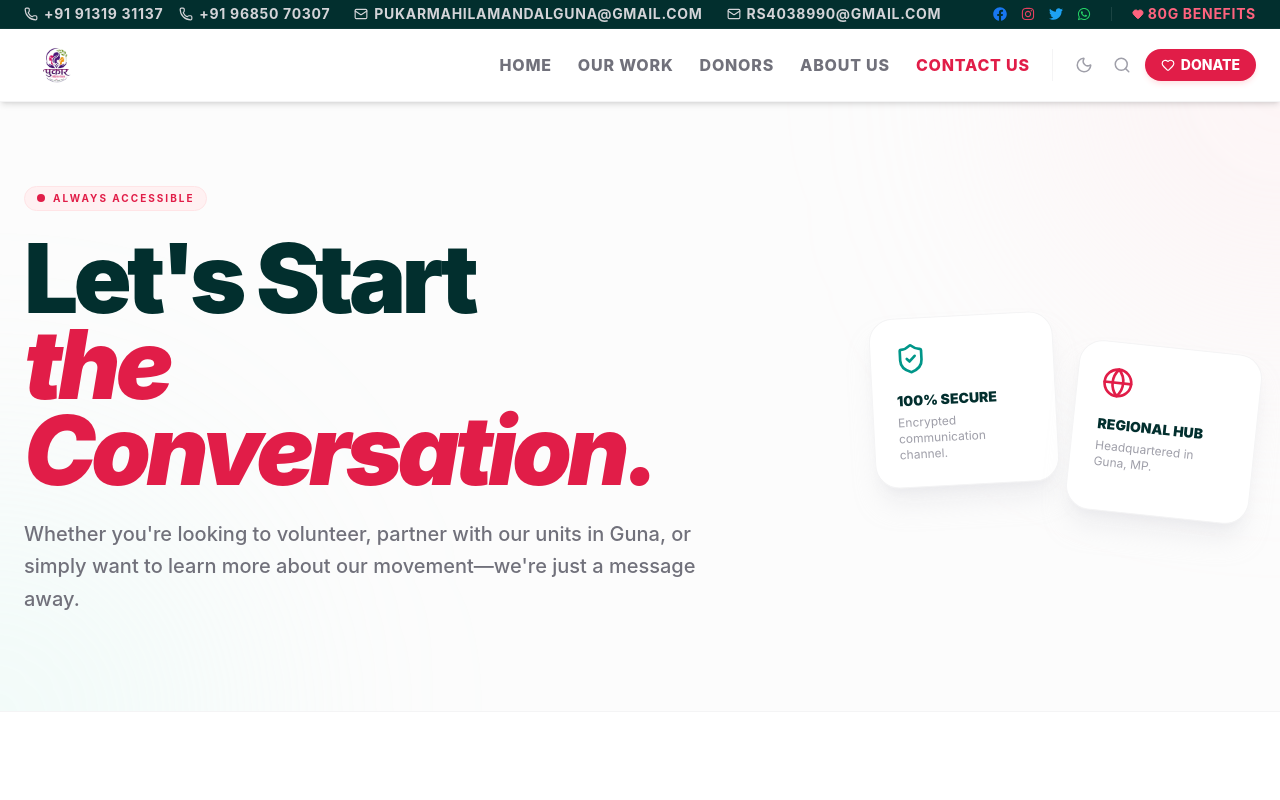
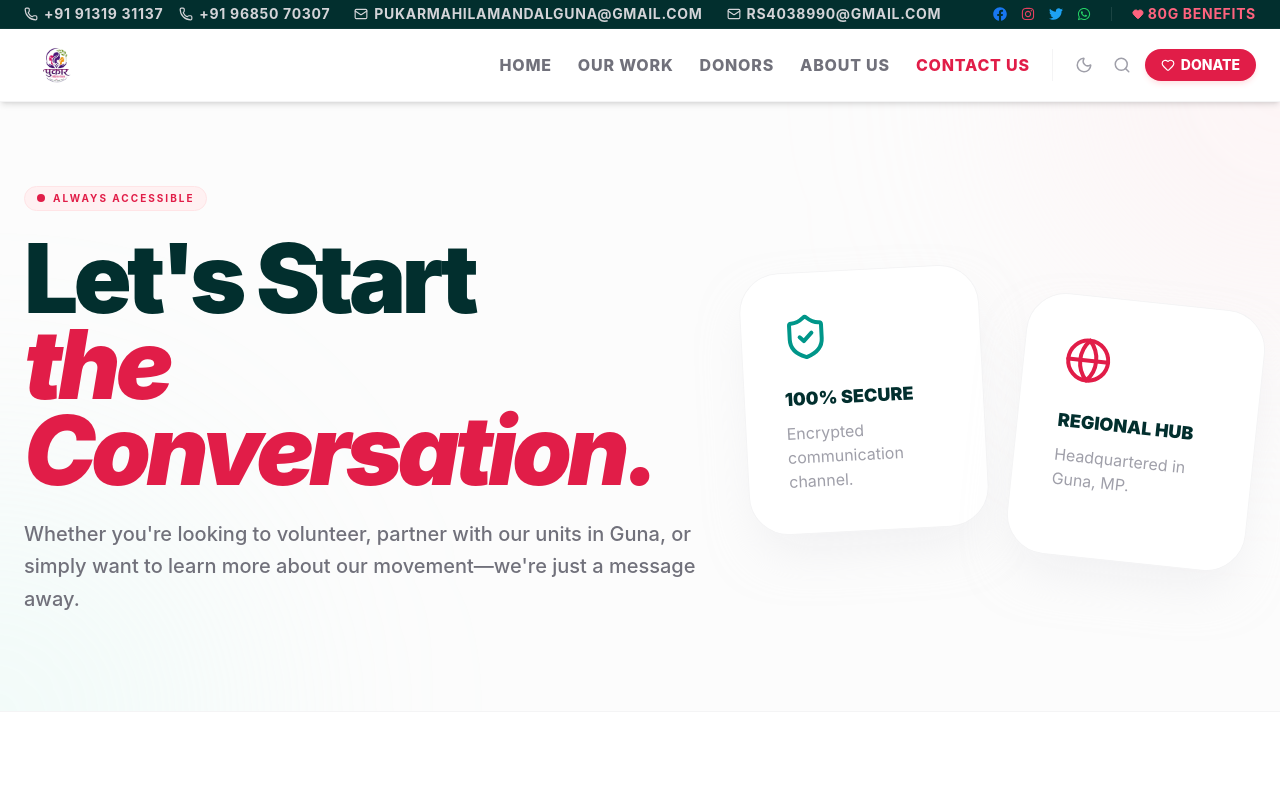
Before and after one commit to pigopi-pvt-ltd/PukarMahilaMandal-next.js, a Next.js app: page /contact in a window 1280 px wide. Shown: the top 800 px of the page. Built offline with nearby package versions, Linux system fonts and the light colour scheme.

Commit message:
feat: create new contact page with integrated inquiry form and regional office details

```diff
--- a/src/app/contact/page.tsx
+++ b/src/app/contact/page.tsx
@@ -50,16 +50,16 @@ export default function Contact() {
               </p>
             </div>
 
-            <div className="hidden lg:grid grid-cols-2 gap-4 w-full max-w-sm">
-              <div className="bg-white dark:bg-slate-900 p-6 rounded-3xl shadow-xl shadow-zinc-200/50 dark:shadow-slate-950/50 border border-zinc-100 dark:border-slate-800 -rotate-3 hover:rotate-0 transition-transform duration-500">
-                <ShieldCheck className="text-teal-600 mb-4" size={32} />
-                <h3 className="font-black text-teal-950 dark:text-slate-100 text-sm uppercase">100% Secure</h3>
-                <p className="text-zinc-400 dark:text-slate-500 text-xs mt-1">Encrypted communication channel.</p>
+            <div className="hidden lg:grid grid-cols-2 gap-8 w-full max-w-lg">
+              <div className="bg-white dark:bg-slate-900 p-10 rounded-[2.5rem] shadow-2xl shadow-zinc-200/50 dark:shadow-slate-950/50 border border-zinc-100 dark:border-slate-800 -rotate-3 hover:rotate-0 transition-transform duration-500">
+                <ShieldCheck className="text-teal-600 mb-6" size={48} />
+                <h3 className="font-black text-teal-950 dark:text-slate-100 text-lg uppercase">100% Secure</h3>
+                <p className="text-zinc-400 dark:text-slate-500 text-base mt-2">Encrypted communication channel.</p>
               </div>
-              <div className="bg-white dark:bg-slate-900 p-6 rounded-3xl shadow-xl shadow-zinc-200/50 dark:shadow-slate-950/50 border border-zinc-100 dark:border-slate-800 rotate-6 translate-y-8 hover:rotate-0 hover:translate-y-4 transition-all duration-500">
-                <Globe className="text-rose-600 mb-4" size={32} />
-                <h3 className="font-black text-teal-950 dark:text-slate-100 text-sm uppercase">Regional Hub</h3>
-                <p className="text-zinc-400 dark:text-slate-500 text-xs mt-1">Headquartered in Guna, MP.</p>
+              <div className="bg-white dark:bg-slate-900 p-10 rounded-[2.5rem] shadow-2xl shadow-zinc-200/50 dark:shadow-slate-950/50 border border-zinc-100 dark:border-slate-800 rotate-6 translate-y-8 hover:rotate-0 hover:translate-y-4 transition-all duration-500">
+                <Globe className="text-rose-600 mb-6" size={48} />
+                <h3 className="font-black text-teal-950 dark:text-slate-100 text-lg uppercase">Regional Hub</h3>
+                <p className="text-zinc-400 dark:text-slate-500 text-base mt-2">Headquartered in Guna, MP.</p>
               </div>
             </div>
           </div>
```
